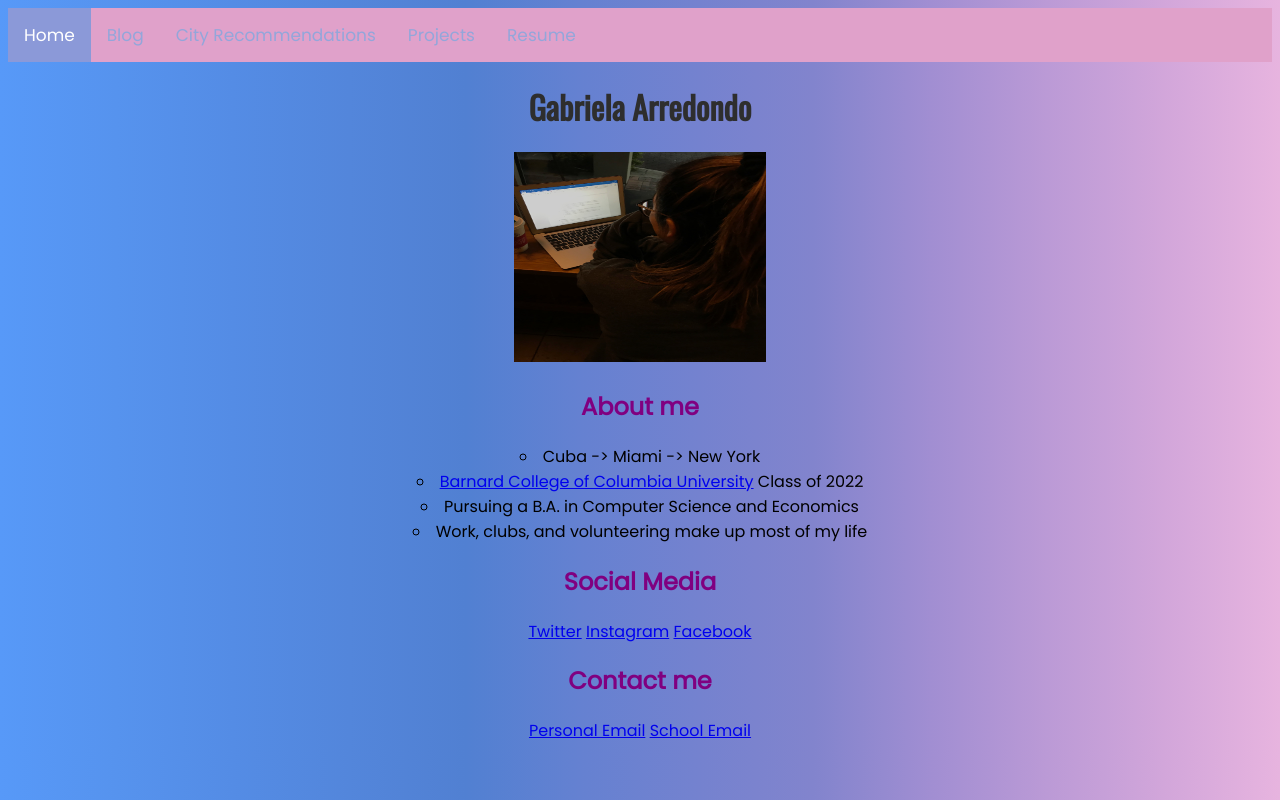
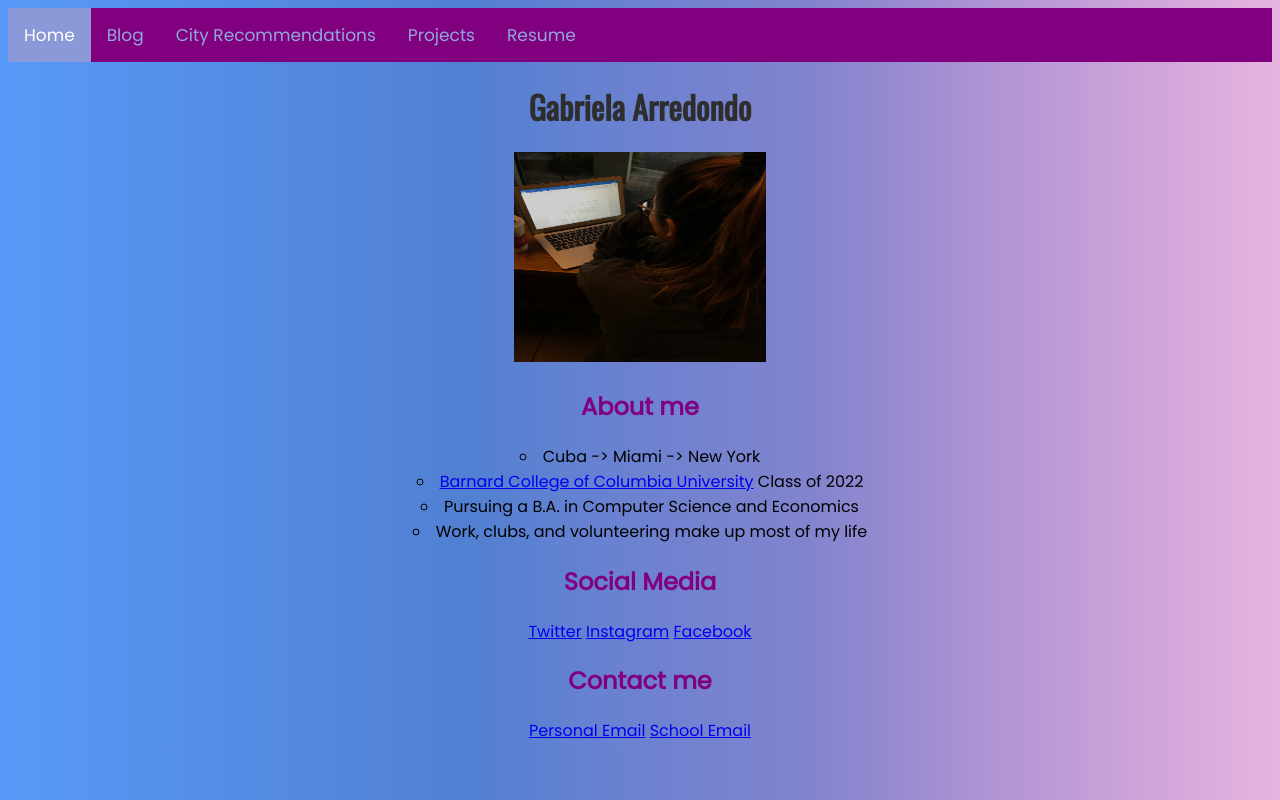
Before and after one commit to GabyA1999/GabyA1999.github.io, a plain HTML site: page index.html in a window 1280 px wide. Drawn offline with nearby package versions, Linux system fonts and the light colour scheme.

Commit message:
Change color for nav bar

```diff
--- a/css/style.css
+++ b/css/style.css
@@ -27,7 +27,7 @@ ul li  {
 }
 /* Add a black background color to the top navigation */
 .topnav {
-  background-color: #E0A1CA;
+  background-color: purple;
   overflow: hidden;
 }
 
```
